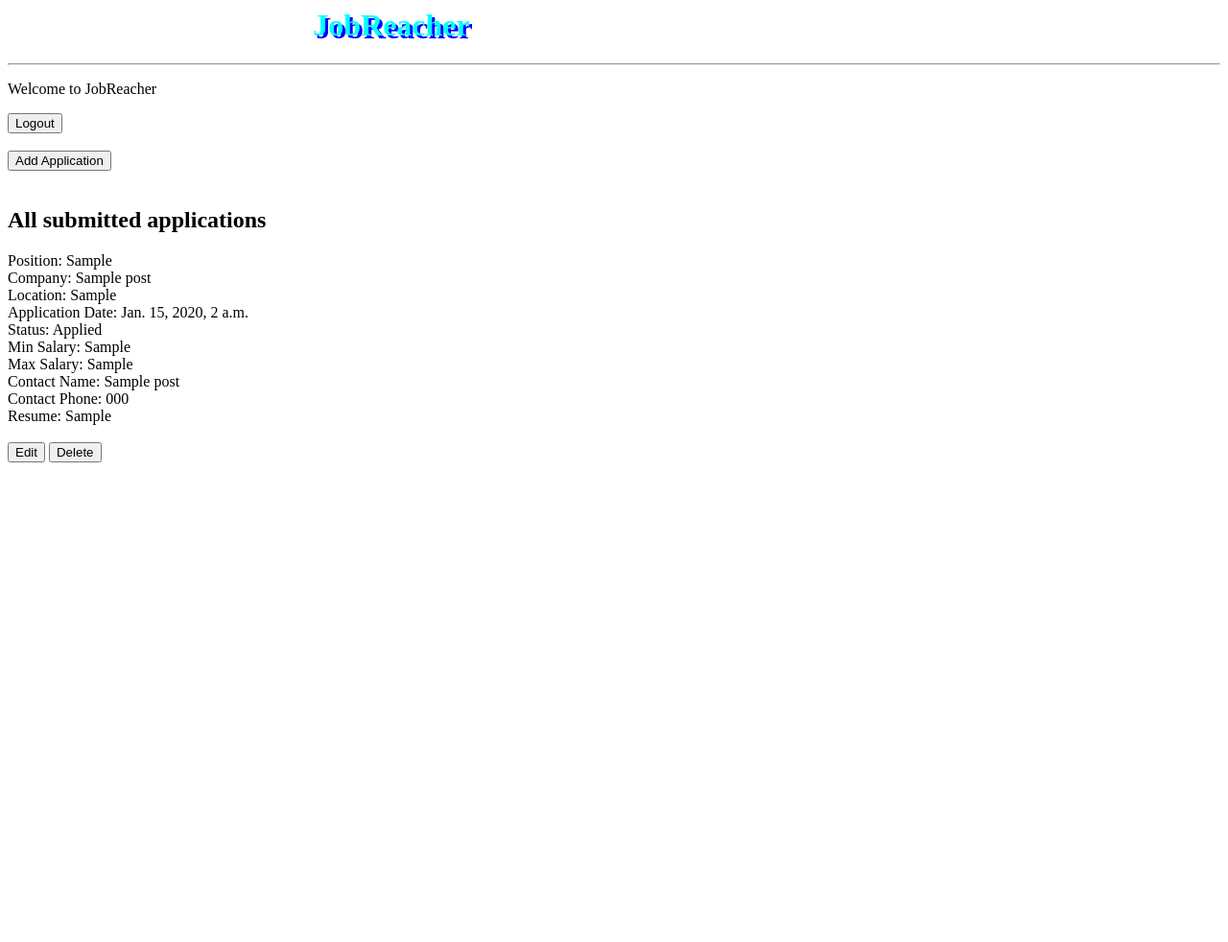
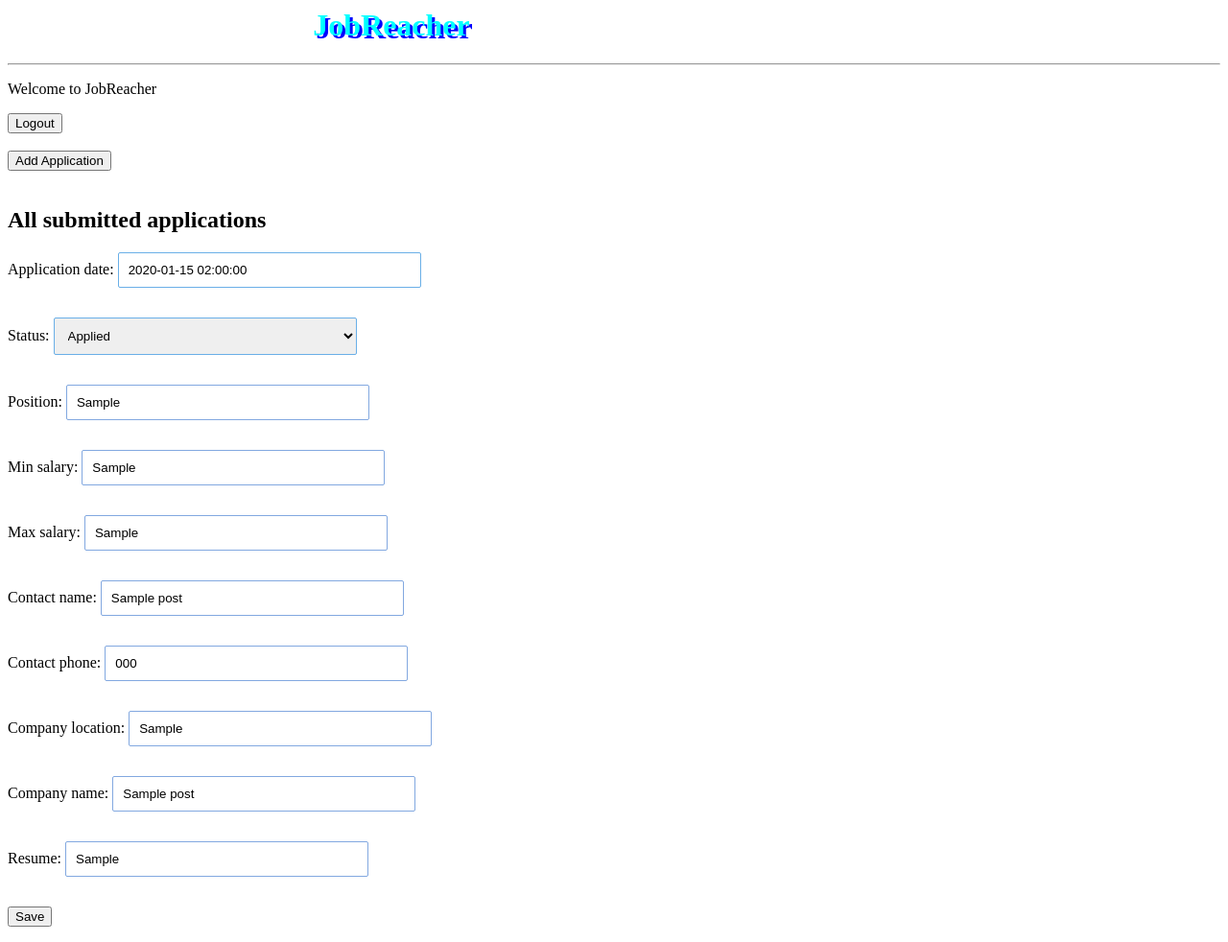
Before and after one commit to longcurve/jobslide-django, a Django app: page /applications in a window 1280 px wide. Shown: the whole page at 96% size. Before the commit the page ends 482 px from the top, so only its background shows below. Run offline with Django 5.2, Linux system fonts and the light colour scheme; a user stored in the database is signed in; tables that the repository leaves empty hold one stand-in row (values such as "Sample post").

Commit message:
Adding uniform styling to applications formset

```diff
--- a/applications/forms.py
+++ b/applications/forms.py
@@ -30,43 +30,43 @@ class NewApplication(forms.ModelForm):
         widgets = {
             'application_date': forms.DateTimeInput(attrs={
             'class': 'form-control',
-            'style': 'background-color: cyan; width: 200px;',
+
             'placeholder': '10/10/2026'}),
             'status': forms.Select(attrs={
-            'style': 'background-color: cyan; width: 200px',
+
             'class': 'form-control',
             'placeholder': ''}),
             'position': forms.TextInput(attrs={
-                'class': 'form-control',
-                'style': 'background-color: cyan; width: 200px;',
+                'class': 'form-control textinput',
+
             }),
             'min_salary': forms.TextInput(attrs={
-                'class': 'form-control',
-                'style': 'background-color: cyan; width: 200px;',
+                'class': 'form-control textinput',
+
             }),
             'max_salary': forms.TextInput(attrs={
-                'class': 'form-control',
-                'style': 'background-color: cyan; width: 200px;',
+                'class': 'form-control textinput',
+
             }),
             'contact_name': forms.TextInput(attrs={
-                'class': 'form-control',
-                'style': 'background-color: cyan; width: 200px;',
+                'class': 'form-control textinput',
+
             }),
             'contact_phone': forms.TextInput(attrs={
-                'class': 'form-control',
-                'style': 'background-color: cyan; width: 200px;',
+                'class': 'form-control textinput',
+
             }),
             'company_location': forms.TextInput(attrs={
-                'class': 'form-control',
-                'style': 'background-color: cyan; width: 200px;',
+                'class': 'form-control textinput',
+
             }),
             'company_name': forms.TextInput(attrs={
-                'class': 'form-control',
-                'style': 'background-color: cyan; width: 200px;',
+                'class': 'form-control textinput',
+
             }),
             'resume': forms.TextInput(attrs={
-                'class': 'form-control',
-                'style': 'background-color: cyan; width: 200px;',
+                'class': 'form-control textinput',
+
             }),
          }
 
--- a/applications/templates/applications/apps.html
+++ b/applications/templates/applications/apps.html
@@ -6,20 +6,16 @@
  <a href="/newapp"><button>Add Application</button></a><br><br>
  <h2>All submitted applications</h2>
  {% if applications %}
- {% for app in applications %}
-        Position: {{ app.position }}<br>
-        Company: {{ app.company_name }}<br>
-        Location: {{ app.company_location }}<br>
-        Application Date: {{ app.application_date }}<br>
-        Status: {{ app.get_status_display }}<br>
-        Min Salary: {{ app.min_salary }}<br>
-        Max Salary: {{ app.max_salary }}<br>
-        Contact Name: {{ app.contact_name }}<br>
-        Contact Phone: {{ app.contact_phone }}<br>
-        Resume: {{ app.resume }}<br><br>
-        <a href="{% url 'applications:edit_post' app.id %}"><button>Edit</button></a>
-        <a href="{% url 'applications:delete_post' app.id %}"><button>Delete</button></a><br><br>
+ <form method="post">
+    {% csrf_token %}
+    {% for form in formset.empty_forms %}
+    {{ form.as_p }}
     {% endfor %}
+ {% for form in formset.initial_forms %}
+    {{ form.as_p }}
+ {% endfor %}
+ <button type"submit">Save</button>
+ </form>
     {% else %}
     <p>You have not submitted any applications yet!</p>
     {% endif %}
--- a/applications/templates/applications/base.html
+++ b/applications/templates/applications/base.html
@@ -5,7 +5,8 @@
     <meta name="viewport" content="width=device-width, initial-scale=1.0">
     <meta http-equiv="X-UA-Compatible" content="ie=edge">
     <title>JobReacher</title>
-    <!-- <link rel="stylesheet" href="./style.css"> -->
+    {% load static %}
+    <link rel="stylesheet" href="{% static 'applications/style.css' %}">
     <link rel="icon" href="./favicon.ico" type="image/x-icon">
     <style>
       .welcome {
--- /dev/null
+++ b/applications/templates/applications/static/applications/style.css
@@ -0,0 +1,26 @@
+.welcome {
+        max-width: 800px;
+        text-align:center;
+      }
+
+.site_title {
+        color: cyan;
+        text-style: italic;
+        text-shadow: 3px 3px blue;
+}
+
+.form-control {
+    width: 25%;
+    padding: 10px;
+    margin-bottom: 15px;
+    border: 1px solid #6aafe7;
+    border-radius: 2px;
+}
+
+.textinput {
+    width: 25%;
+    padding: 10px;
+    margin-bottom: 15px;
+    border: 1px solid #82a8e0;
+    border-radius: 2px;
+}
--- a/applications/views.py
+++ b/applications/views.py
@@ -5,7 +5,7 @@ from django.views import generic
 from django.views.generic.list import ListView
 from django.contrib.auth.mixins import LoginRequiredMixin
 from .models import Post
-from .forms import NewApplication
+from .forms import NewApplication, NewApplicationFormSet
 from django.shortcuts import render
 
 # Create your views here.
@@ -27,7 +27,26 @@ class Apps(LoginRequiredMixin,ListView):
     def get_context_data(self, **kwargs):
         context = super().get_context_data(**kwargs)
         context["applications"] = Post.objects.all().filter(user=self.request.user).order_by("-posted_date")
+        context["formset"] = NewApplicationFormSet(self.request.POST or None, queryset=self.get_queryset())
         return context
+
+    def post(self, request, *args, **kwargs):
+        self.object_list = self.get_queryset()
+        context = self.get_context_data()
+        formset = context['formset']
+
+        if formset.is_valid():
+            formset.save(commit=False)  # Save the formset without committing to the database yet
+            for form in formset:
+                if form.cleaned_data and not form.cleaned_data.get('DELETE', False):
+                    application = form.save(commit=False)
+                    application.user = request.user  # Set the user for each application
+                    application.save()  # Save the application to the database
+            # Yay it worked and saved, redirect somewhere
+            return HttpResponseRedirect("/apps")  # Redirect to the applications page after successful submission
+
+        # If the formset is invalid, re-render the template to show errors
+        return self.render_to_response(context)
 
 def newapp(request):
     if request.method == "POST":
```
Also changed, not shown: applications/templates/applications/text-widget.html (added, +9 -0 lines).
